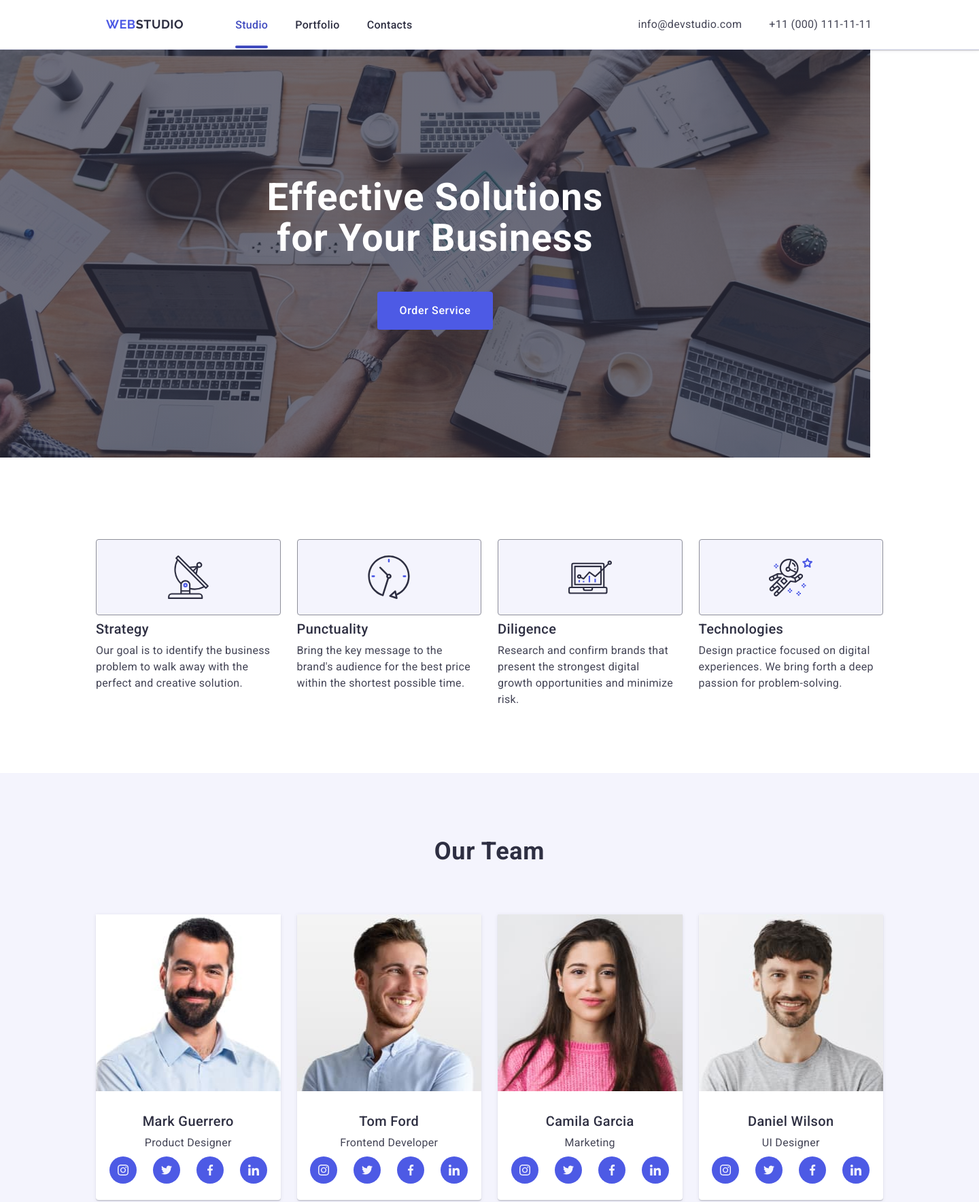
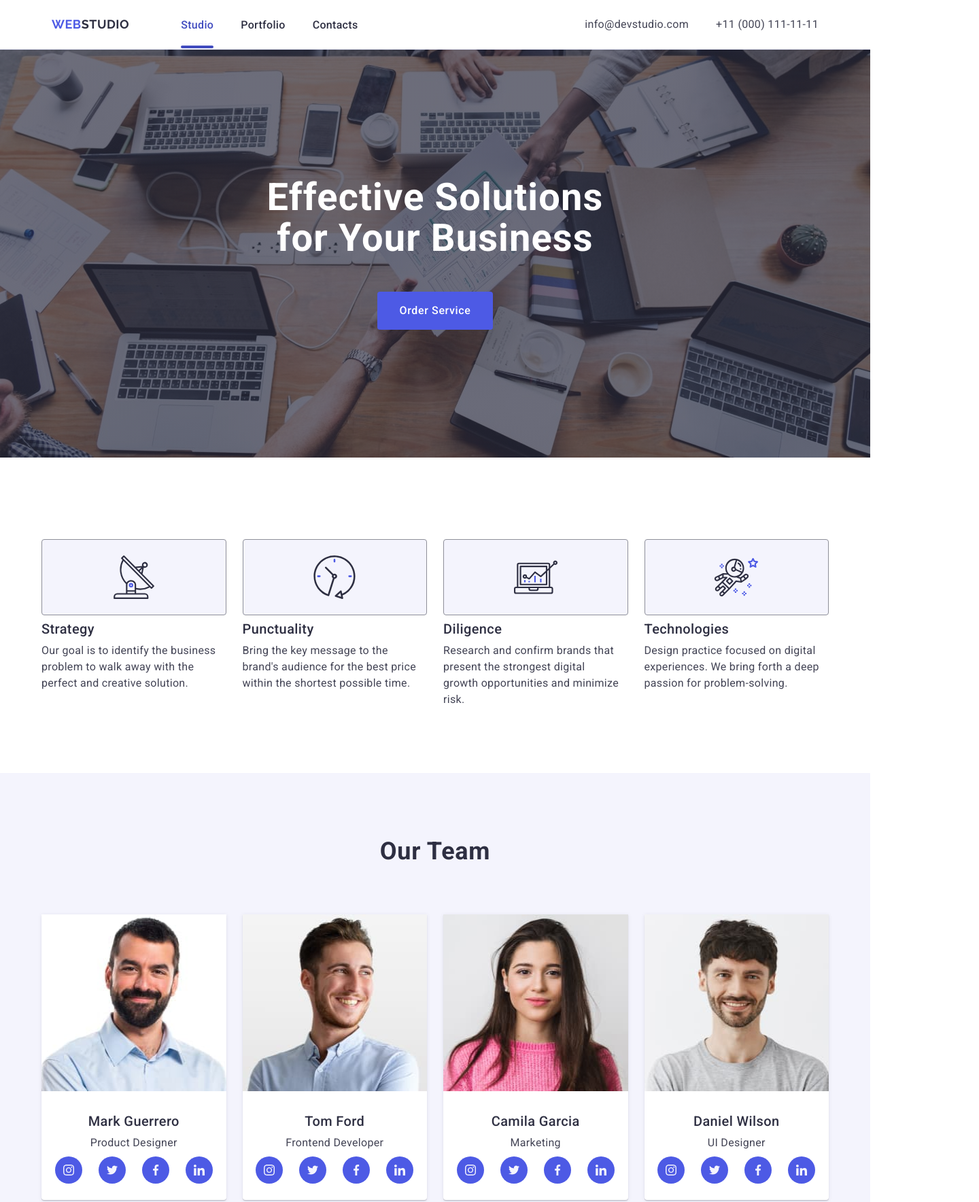
Before and after one commit to Alina-ps/goit-markup-hw-06, a plain HTML site: page index.html in a window 1280 px wide. Shown: the top 1768 px of the page at 68% size, 1440 px wide, since content can reach past the window. Drawn offline with nearby package versions, Linux system fonts and the light colour scheme.

Commit message:
1st correction after check

```diff
--- a/css/styles.css
+++ b/css/styles.css
@@ -33,12 +33,12 @@ section {
 }
 
 .container {
-  max-width: 1158px;
+  max-width: 320px;
   width: 100%;
-  padding-left: 0;
-  padding-right: 0;
-  margin-left: 156px;
-  margin-right: 156px;
+  padding-left: 16px;
+  padding-right: 16px;
+  margin-right: auto;
+  margin-left: auto;
 }
 
 img {
@@ -89,7 +89,6 @@ img {
   background-color: #ffffff;
   font-size: 56px;
   font-size: 18px;
-  width: 320px;
   text-align: center;
   border-bottom: 1px solid #e7e9fc;
   box-shadow: 0px 2px 1px rgba(46, 47, 66, 0.08),
@@ -99,17 +98,16 @@ img {
 
 .page-header .container {
   display: flex;
-  padding-left: 15px;
-  padding-right: 15px;
-  margin: 0 auto;
-  height: 56px;
+  justify-content: space-between;
+  max-height: 56px;
+  padding-top: 16px;
+  padding-bottom: 16px;
 }
 
 .page-nav {
   display: flex;
   flex-direction: row;
   align-items: center;
-  justify-content: space-between;
 }
 
 .logo {
@@ -201,10 +199,6 @@ img {
 .page-address .link:hover,
 .page-address .link:focus {
   color: #404bbf;
-}
-
-.container-menu {
-  padding: 16px 16px 16px 0;
 }
 
 .menu-icon {
@@ -379,7 +373,6 @@ img {
   background-size: cover;
   font-weight: 700;
   font-size: 56px;
-  max-width: 320px;
   padding: 72px 0;
 }
 
@@ -398,9 +391,8 @@ img {
 
 .page-title .container {
   display: block;
-  margin-right: auto;
-  margin-left: auto;
   max-width: 216px;
+  padding: 0;
 }
 
 .heading-first {
@@ -440,18 +432,15 @@ img {
 }
 
 /* ..................................... */
-
-/* .............section features................ */
+/* .............section features........ */
 
 .section-features {
-  width: 320px;
   padding: 96px 0;
 }
 
 .section-features .container {
-  margin-right: 16px;
-  margin-left: 16px;
   width: 288px;
+  padding: 0;
 }
 
 .section-features .visually-hidden {
@@ -507,13 +496,12 @@ img {
   height: 72px;
   padding-bottom: 0;
 }
+
 /* ..................................... */
-
-/* .............section team................ */
+/* .............section team............ */
 
 .section-team {
   background-color: #f4f4fd;
-  width: 320px;
   text-align: center;
   padding-bottom: 96px;
   padding-top: 96px;
@@ -523,6 +511,7 @@ img {
   width: 264px;
   margin-left: 28px;
   margin-right: 28px;
+  padding: 0;
 }
 
 .section-team .heading-second {
@@ -596,18 +585,17 @@ img {
 }
 
 /* ..................................... */
-
-/* .............section portfolio................ */
+/* ............section portfolio........ */
 
 .section-portfolio {
   background-color: #ffffff;
   padding-top: 0;
   padding-bottom: 96px;
   padding-top: 96px;
-  width: 320px;
 }
 
 .section-portfolio .container {
+  padding: 0;
   width: 288px;
   margin-left: calc((320px - 288px) / 2);
   margin-right: calc((320px - 288px) / 2);
@@ -687,12 +675,10 @@ img {
 }
 
 /* ..................................... */
-
 /* .............page footer................ */
 
 .page-footer {
   background-color: #2e2f42;
-  width: 320px;
   padding: 96px 0;
 }
 
@@ -700,11 +686,10 @@ img {
   display: flex;
   flex-direction: column;
   gap: 72px;
-  margin-left: 16px;
-  margin-right: 16px;
   justify-content: center;
   align-items: center;
   width: 288px;
+  padding: 0;
 }
 
 .page-footer .container-logo {
@@ -740,6 +725,7 @@ img {
   height: 80px;
   margin-left: 0;
   margin-right: 0;
+  padding: 0;
 }
 
 .page-footer .paragraf-soc {
@@ -875,7 +861,6 @@ img {
 }
 
 /* ..................................... */
-
 /* ................modal................ */
 
 .backdrop {
@@ -1131,14 +1116,16 @@ img {
 /* ............TABLET VERSION............ */
 
 @media screen and (min-width: 768px) {
+  .container {
+    max-width: 768px;
+  }
   /* .............page header................ */
   .page-header {
-    width: 768px;
     font-size: 56px;
   }
 
   .page-header .container {
-    height: 72px;
+    max-height: 72px;
   }
 
   .page-nav .list {
@@ -1154,11 +1141,9 @@ img {
     justify-content: center;
     gap: 12px;
     margin-left: 122px;
-    height: 72px;
   }
 
   .page-address .link {
-    padding: 16px 0;
     padding: 0;
     font-size: 12px;
     line-height: 1.2;
@@ -1176,7 +1161,6 @@ img {
   /* ..................................... */
   /* .............page title................ */
   .page-title {
-    max-width: 768px;
     padding: 112px 0;
     background-image: linear-gradient(
         to bottom,
@@ -1201,6 +1185,7 @@ img {
 
   .page-title .container {
     max-width: 496px;
+    padding: 0;
   }
 
   .heading-first {
@@ -1213,9 +1198,8 @@ img {
     margin-top: 36px;
   }
   /* ..................................... */
-  /* .............section features.... */
+  /* .............section features........ */
   .section-features {
-    width: 768px;
     padding: 96px 16px;
   }
 
@@ -1244,13 +1228,9 @@ img {
     width: 356px;
   }
   /* ................................. */
-  /* .............section team... .... */
-  .section-team {
-    width: 768px;
-  }
-
+  /* .............section team........ */
   .section-team .container {
-    width: 528px;
+    width: 552px;
     margin-left: 108px;
     margin-right: 108px;
   }
@@ -1268,11 +1248,7 @@ img {
   }
 
   /* ................................. */
-
   /* ........section portfolio....... */
-  .section-portfolio {
-    width: 768px;
-  }
 
   .section-portfolio .container {
     width: 736px;
@@ -1298,10 +1274,7 @@ img {
   }
 
   /* ............................... */
-  /* .............page footer................ */
-  .page-footer {
-    width: 768px;
-  }
+  /* .............page footer........ */
 
   .page-footer > .container {
     margin-left: 108px;
@@ -1359,7 +1332,6 @@ img {
   }
 
   /* ..................................... */
-
   /* ................modal................ */
 
   .modal {
@@ -1382,27 +1354,37 @@ img {
   .modal-send-btn {
     margin: 0 auto;
   }
-  /* ..................................... */
-}
+}
+/* ..................................... */
 
 /* ............DESKTOP VERSION............ */
 
 @media screen and (min-width: 1158px) {
+  .container {
+    max-width: 1158px;
+    padding-left: 15px;
+    padding-right: 15px;
+  }
   /* .............page header................ */
   .page-header {
-    width: 1440px;
+    max-width: 1440px;
+  }
+
+  .page-header .container {
+    padding-top: 0;
+    padding-bottom: 0;
   }
 
   .page-address .page-address-list {
     display: flex;
     flex-direction: row;
+    align-items: center;
     gap: 40px;
     margin-left: 332px;
     height: 72px;
   }
 
   .page-address .link {
-    padding: 24px 0;
     height: 24px;
     font-size: 16px;
     line-height: 1.5;
@@ -1418,7 +1400,6 @@ img {
   }
 
   /* ..................................... */
-
   /* .............page title................ */
   .page-title {
     max-width: 1440px;
@@ -1447,19 +1428,18 @@ img {
   .page-button {
     margin-top: 48px;
   }
+
   /* ..................................... */
   /* ........section features........ */
   .section-features {
-    width: 1440px;
-    padding: 0;
-    padding-top: 120px;
-    padding-bottom: 120px;
+    max-width: 1440px;
+    padding: 120px 0;
   }
 
   .section-features .container {
     margin-left: auto;
     margin-right: auto;
-    width: auto;
+    width: 100%;
   }
 
   .section-features .list {
@@ -1497,11 +1477,11 @@ img {
     font-weight: 400;
     width: 264px;
   }
+
   /* ................................. */
-
   /* .............section team... .... */
   .section-team {
-    width: 1440px;
+    max-width: 1440px;
   }
 
   .section-team .container {
@@ -1522,12 +1502,11 @@ img {
   }
 
   /* ................................. */
-
   /* ........section portfolio....... */
   .section-portfolio {
     padding-bottom: 120px;
     padding-top: 120px;
-    width: 1440px;
+    max-width: 1440px;
   }
 
   .section-portfolio .container {
@@ -1555,18 +1534,18 @@ img {
   /* ............................... */
   /* .............page footer................ */
   .page-footer {
-    width: 1440px;
+    max-width: 1440px;
     padding: 100px 0;
   }
 
   .page-footer > .container {
-    margin-left: 156px;
-    margin-right: 156px;
+    width: 1125px;
+    margin-left: auto;
+    margin-right: auto;
   }
 
   .page-footer .container-footer {
     display: flex;
-    justify-content: center;
     align-items: baseline;
     flex-wrap: nowrap;
     gap: 0;
@@ -1587,7 +1566,7 @@ img {
   .container-subscr {
     display: flex;
     margin-left: 80px;
-    width: 100%;
+    width: 456px;
     height: 100%;
   }
 
```
Also changed, not shown: index.html (+2 -1 lines).
